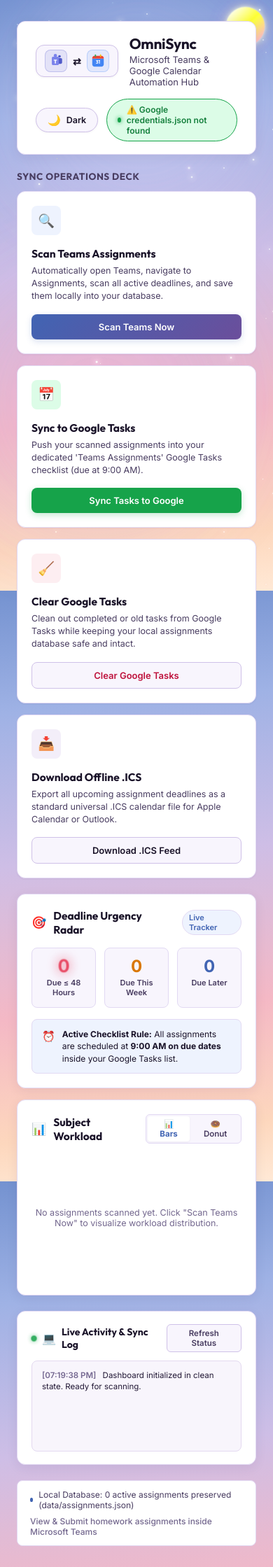
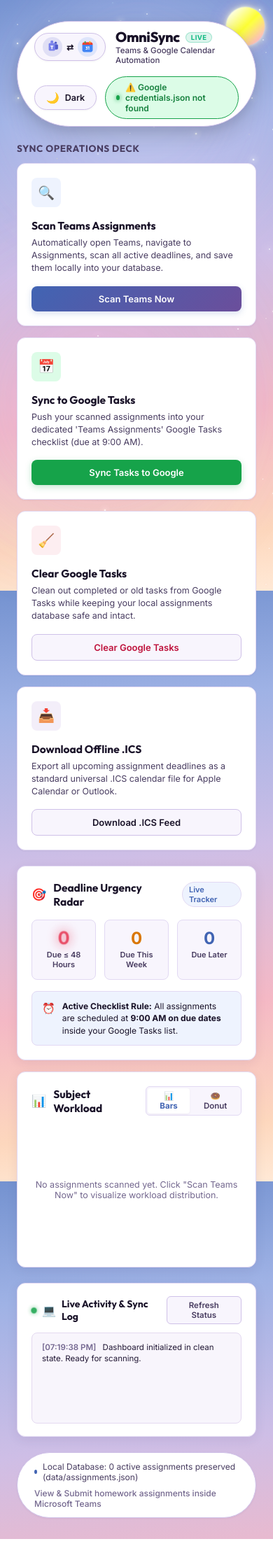
Before and after one commit to Parth-why/Teams-automation, a Flask app: page / in a window 390 px wide. Shown: the whole page at 70% size. After the commit the page ends 2199 px from the top, so only its background shows below. Run offline with Flask 3, Linux system fonts and the light colour scheme.

Commit message:
feat: Convert OmniSync header into modern floating tablet pill and harmonize dashboard layout

```diff
--- a/static/style.css
+++ b/static/style.css
@@ -802,43 +802,44 @@ body {
 }
 
 /* ==========================================================================
-   Header Section (Solid Opaque Surface)
+   Floating Tablet / Capsule Dynamic Island Header
    ========================================================================== */
 
-.hub-header {
+.hub-header.tablet-header {
     background: var(--bg-surface);
-    border: 1px solid var(--border-subtle);
-    border-radius: 12px;
-    padding: 18px 26px;
+    border: 1.5px solid var(--border-medium);
+    border-radius: 9999px;
+    padding: 10px 24px;
     display: flex;
     align-items: center;
     justify-content: space-between;
-    box-shadow: var(--shadow-sm);
+    box-shadow: 0 12px 32px rgba(0, 0, 0, 0.16), var(--shadow-sm);
     flex-wrap: wrap;
     gap: 16px;
+    transition: all 0.3s cubic-bezier(0.4, 0, 0.2, 1);
 }
 
 .header-left {
     display: flex;
     align-items: center;
-    gap: 16px;
+    gap: 14px;
 }
 
 .header-dual-logo {
     display: flex;
     align-items: center;
-    gap: 8px;
+    gap: 6px;
     background: var(--bg-surface-subtle);
-    padding: 6px 12px;
-    border-radius: 12px;
+    padding: 5px 11px;
+    border-radius: 9999px;
     border: 1px solid var(--border-medium);
     box-shadow: var(--shadow-xs);
 }
 
 .logo-badge {
-    width: 32px;
-    height: 32px;
-    border-radius: 8px;
+    width: 28px;
+    height: 28px;
+    border-radius: 50%;
     display: flex;
     align-items: center;
     justify-content: center;
@@ -846,49 +847,61 @@ body {
 }
 
 .logo-badge:hover {
-    transform: scale(1.08);
+    transform: scale(1.12);
 }
 
 .teams-badge {
-    background: rgba(80, 90, 201, 0.12);
-    border: 1px solid rgba(80, 90, 201, 0.25);
+    background: rgba(80, 90, 201, 0.14);
 }
 
 .gcal-badge {
-    background: rgba(66, 133, 244, 0.12);
-    border: 1px solid rgba(66, 133, 244, 0.25);
+    background: rgba(66, 133, 244, 0.14);
 }
 
 .logo-connector {
-    font-size: 14px;
+    font-size: 12px;
     font-weight: 700;
     color: var(--text-tertiary);
 }
 
-.header-icon {
-    width: 48px;
-    height: 48px;
-    background: linear-gradient(135deg, var(--primary), var(--sunset-accent), var(--dusk-purple));
-    color: #FFFFFF;
-    border-radius: 10px;
-    display: flex;
-    align-items: center;
+.brand-title-group {
+    display: flex;
+    flex-direction: column;
     justify-content: center;
-    font-size: 22px;
-    box-shadow: 0 3px 10px var(--primary-glow);
-}
-
-.header-left h1 {
-    font-size: 21px;
+}
+
+.brand-title-row {
+    display: flex;
+    align-items: center;
+    gap: 8px;
+}
+
+.brand-title-row h1 {
+    font-size: 20px;
+    font-weight: 800;
+    color: var(--text-primary);
+    letter-spacing: -0.4px;
+    margin: 0;
+    line-height: 1.2;
+}
+
+.brand-badge {
+    background: rgba(16, 185, 129, 0.14);
+    color: #10B981;
+    border: 1px solid rgba(16, 185, 129, 0.3);
+    border-radius: 9999px;
+    font-size: 9.5px;
     font-weight: 700;
-    color: var(--text-primary);
-    letter-spacing: -0.3px;
-}
-
-.header-left .subtitle {
-    font-size: 13px;
+    padding: 1px 7px;
+    text-transform: uppercase;
+    letter-spacing: 0.4px;
+}
+
+.brand-title-group .subtitle {
+    font-size: 11.5px;
     color: var(--text-secondary);
-    margin-top: 2px;
+    margin: 0;
+    font-weight: 500;
 }
 
 .header-right {
@@ -1358,14 +1371,15 @@ body {
 
 .hub-footer {
     background: var(--bg-surface);
-    border: 1px solid var(--border-subtle);
-    border-radius: 8px;
-    padding: 12px 18px;
+    border: 1.5px solid var(--border-medium);
+    border-radius: 9999px;
+    padding: 12px 24px;
     display: flex;
     align-items: center;
     justify-content: space-between;
     font-size: 12px;
     color: var(--text-secondary);
+    box-shadow: var(--shadow-xs);
     flex-wrap: wrap;
     gap: 8px;
 }
--- a/templates/index.html
+++ b/templates/index.html
@@ -75,13 +75,13 @@
 
     <div class="hub-wrapper">
 
-        <!-- Header with Dual Teams + Google Calendar Logo and Suitable Name -->
-        <header class="hub-header">
+        <!-- Floating Tablet / Dynamic Island Navigation Header -->
+        <header class="hub-header tablet-header">
             <div class="header-left">
                 <!-- Combined Microsoft Teams + Google Calendar Dual Logo Badge -->
                 <div class="header-dual-logo" title="Teams + Google Calendar Unified Sync">
                     <div class="logo-badge teams-badge" title="Microsoft Teams">
-                        <svg width="22" height="22" viewBox="0 0 24 24" fill="none">
+                        <svg width="20" height="20" viewBox="0 0 24 24" fill="none">
                             <path d="M19.5 7.5H15.5V16.5H19.5C20.6 16.5 21.5 15.6 21.5 14.5V9.5C21.5 8.4 20.6 7.5 19.5 7.5Z" fill="#505AC9"/>
                             <path d="M14.5 5.5H7.5C6.4 5.5 5.5 6.4 5.5 7.5V16.5C5.5 17.6 6.4 18.5 7.5 18.5H14.5C15.6 18.5 16.5 17.6 16.5 16.5V7.5C16.5 6.4 15.6 5.5 14.5 5.5Z" fill="#7B83EB"/>
                             <circle cx="17.5" cy="5" r="2" fill="#505AC9"/>
@@ -91,7 +91,7 @@
                     </div>
                     <span class="logo-connector">⇄</span>
                     <div class="logo-badge gcal-badge" title="Google Calendar">
-                        <svg width="22" height="22" viewBox="0 0 24 24" fill="none">
+                        <svg width="20" height="20" viewBox="0 0 24 24" fill="none">
                             <rect x="3" y="4" width="18" height="17" rx="3.5" fill="#FFFFFF"/>
                             <path d="M3 8.5H21V17.5C21 19.433 19.433 21 17.5 21H6.5C4.567 21 3 19.433 3 17.5V8.5Z" fill="#4285F4"/>
                             <path d="M3 7.5C3 5.567 4.567 4 6.5 4H17.5C19.433 4 21 5.567 21 7.5V8.5H3V7.5Z" fill="#EA4335"/>
@@ -101,9 +101,12 @@
                         </svg>
                     </div>
                 </div>
-                <div>
-                    <h1>OmniSync</h1>
-                    <p class="subtitle">Microsoft Teams & Google Calendar Automation Hub</p>
+                <div class="brand-title-group">
+                    <div class="brand-title-row">
+                        <h1>OmniSync</h1>
+                        <span class="brand-badge">Live</span>
+                    </div>
+                    <p class="subtitle">Teams &amp; Google Calendar Automation</p>
                 </div>
             </div>
             <div class="header-right">
```
